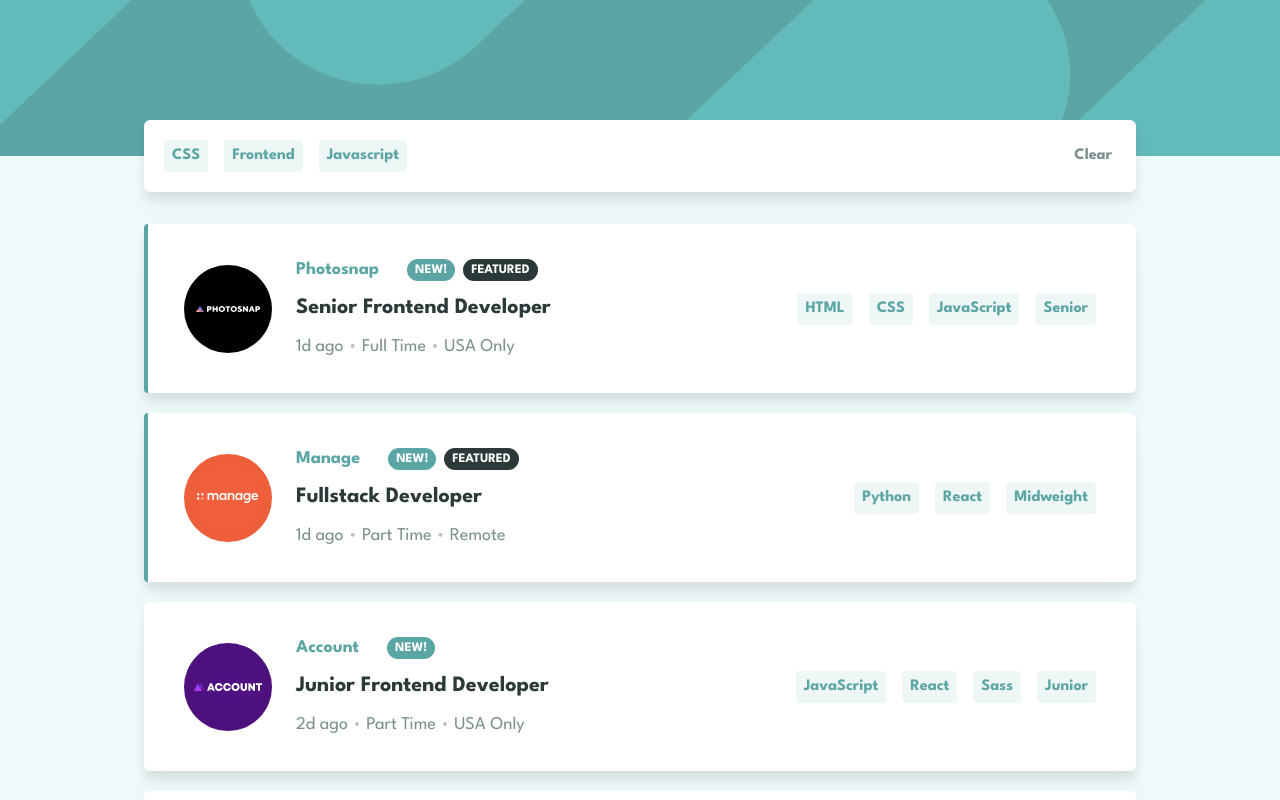
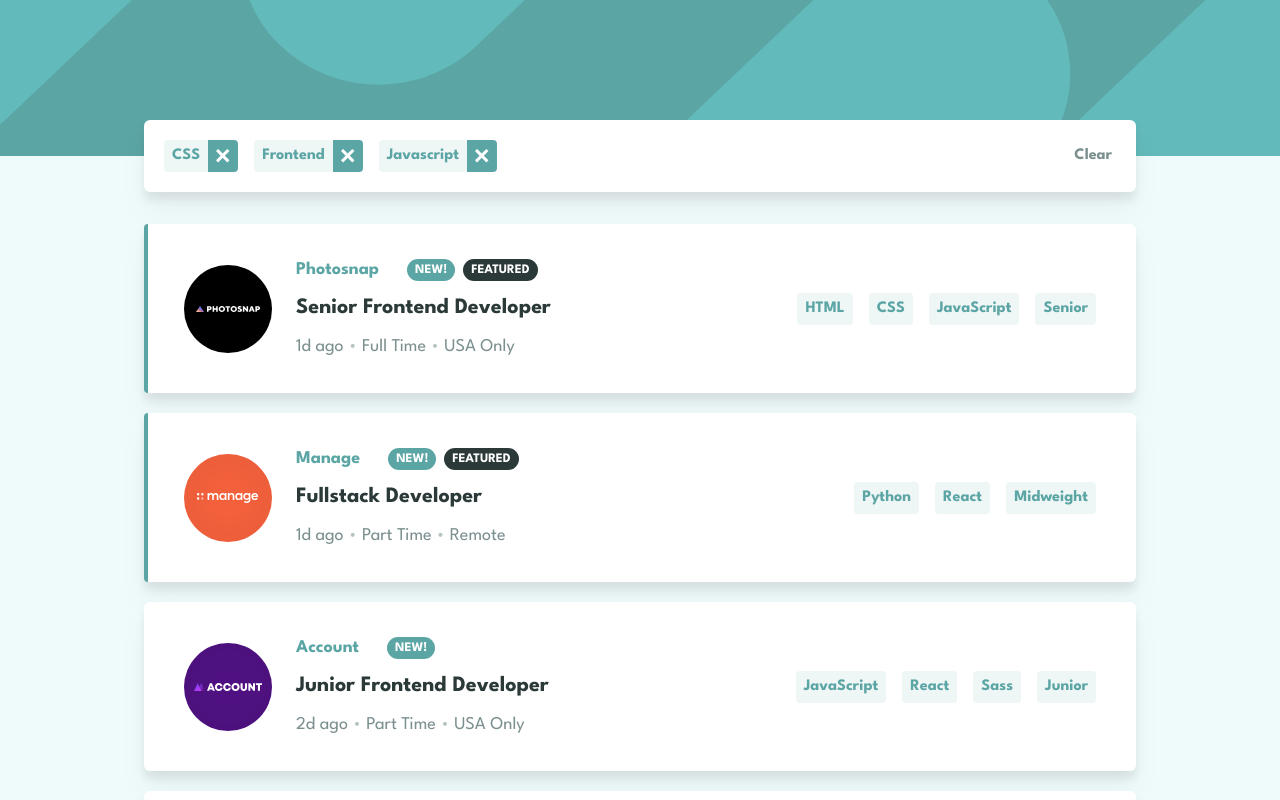
Before and after one commit to Javieer57/FEM-static-job-listings, a Next.js app: page / in a window 1280 px wide. Shown: the top 800 px of the page. Built offline with nearby package versions, Linux system fonts and the light colour scheme.

Commit message:
feat: add filter label

```diff
--- a/src/components/JobCard.jsx
+++ b/src/components/JobCard.jsx
@@ -1,7 +1,7 @@
 import PropTypes from "prop-types";
 import { Fragment } from "react";
 import Badge from "./Badge";
-import Label from "./Label";
+import { Label } from "./Labels";
 
 /**
  *
--- a/src/components/Label.jsx
+++ /dev/null
@@ -1,21 +0,0 @@
-import PropTypes from "prop-types";
-
-/**
- * A customizable label component.
- */
-const Label = ({ text }) => {
-  return (
-    <span className="cursor-pointer inline-block font-bold rounded bg-cyan/10 text-cyan py-1 px-2 hover:text-white hover:bg-cyan transition">
-      {text}
-    </span>
-  );
-};
-
-Label.propTypes = {
-  /**
-   * The text to be displayed in the label.
-   */
-  text: PropTypes.string.isRequired,
-};
-
-export default Label;
--- /dev/null
+++ b/src/components/Labels.jsx
@@ -0,0 +1,43 @@
+import PropTypes from "prop-types";
+
+/**
+ * A customizable label component.
+ */
+export const Label = ({ text }) => {
+  return (
+    <span className="cursor-pointer inline-block font-bold rounded bg-cyan/10 text-cyan py-1 px-2 hover:text-white hover:bg-cyan transition">
+      {text}
+    </span>
+  );
+};
+
+Label.propTypes = {
+  /**
+   * The text to be displayed in the label.
+   */
+  text: PropTypes.string.isRequired,
+};
+
+export const FilterLabel = ({ text, onClose }) => {
+  return (
+    <button
+      className="cursor-pointer font-bold rounded overflow-hidden flex items-start group"
+      onClick={onClose}
+    >
+      <span className="inline-block bg-cyan/10 text-cyan py-1 px-2">
+        {text}
+      </span>
+      <span className="bg-cyan self-stretch p-2 flex items-center transition justify-center group-hover:bg-dark">
+        <img src="/images/icon-remove.svg" alt="remove filter" />
+      </span>
+    </button>
+  );
+};
+
+FilterLabel.propTypes = {
+  /**
+   * The text to be displayed in the label.
+   */
+  text: PropTypes.string.isRequired,
+  onClose: PropTypes.func.isRequired,
+};
--- a/src/pages/index.js
+++ b/src/pages/index.js
@@ -1,7 +1,7 @@
 import Head from "next/head";
 import JobCard from "@/components/JobCard";
 import data from "../data/data.json";
-import Label from "@/components/Label";
+import { FilterLabel } from "@/components/Labels";
 
 export default function Home() {
   return (
@@ -17,9 +17,9 @@ export default function Home() {
         <div className="col-start-1 w-full px-4 max-w-5xl mx-auto row-start-2 row-end-4">
           <div className="flex justify-between items-center gap-5 py-5 pl-5 pr-6 bg-white drop-shadow-xl rounded-md">
             <div className="flex gap-4 flex-wrap">
-              <Label text="CSS" />
-              <Label text="Frontend" />
-              <Label text="Javascript" />
+              <FilterLabel text="CSS" onClose={() => {}} />
+              <FilterLabel text="Frontend" onClose={() => {}} />
+              <FilterLabel text="Javascript" onClose={() => {}} />
             </div>
             <span className="text-gray font-bold">Clear</span>
           </div>
```
Also changed, not shown: 1 other file (tests, documents, lock files or other folders).
